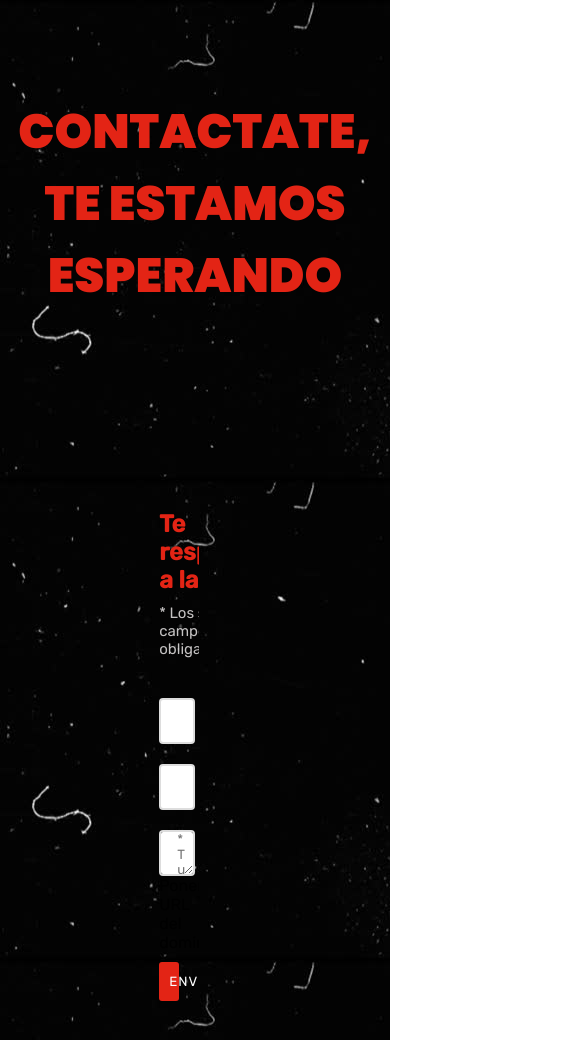
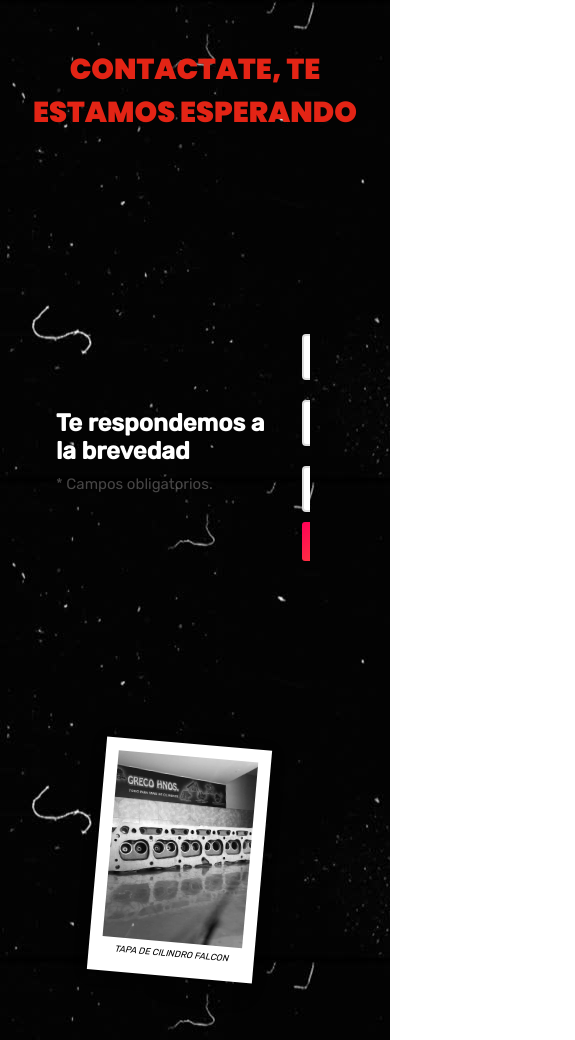
Before and after one commit to steve-ux/greco-hnos, a React (Create React App) app: page /Criptos in a window 390 px wide. Shown: the top 1040 px of the page, 575 px wide, since content can reach past the window. Built offline with nearby package versions, Linux system fonts and the light colour scheme.

Commit message:
se terminaron los estilos y se empezó el responsive

```diff
--- a/src/clientes.scss
+++ b/src/clientes.scss
@@ -64,6 +64,6 @@ $animationSpeed: 40s;
 		filter: grayscale(100%);
 	}
 	.slide:hover {
-		filter: grayscale(0%);
+		filter: none;
 	}
 }
--- a/src/components/Contacto.js
+++ b/src/components/Contacto.js
@@ -10,6 +10,7 @@ function Contacto() {
       <h1 className="titleContacto" id="Contacto" data-aos="fade-down" data-aos-duration="600">Contactate, te estamos esperando</h1>
       <div className="text-contacto"></div>
       <FormularioContacto />
+      <div className="containerContact">
       <h2 className="titleContacto2">Otras vías de contacto</h2>
       <div className="iconos-valores">
         <div className="container-iconos">
@@ -22,7 +23,7 @@ function Contacto() {
           <div>
             <p className="texto-primeroT">
             <a href="tel:2615069690"><img className="imagenC" src={Image2} alt="Teléfono fijo" /></a>
-            <p className="text-icons"><a href="tel:2615069690"><p className="text-icons">261 431-4024</p></a></p>
+            <p className="text-icons"><a href="tel:2614314024"><p className="text-icons">261 431-4024</p></a></p>
             </p>
           </div>
           <div>
@@ -44,6 +45,7 @@ function Contacto() {
       </div>
       <div className="textMaps">
       </div>
+      </div>
     </div>
   );
 }
--- a/src/components/Footer.js
+++ b/src/components/Footer.js
@@ -8,7 +8,8 @@ function Footer() {
           <div className="containerFooter">
               <a href="https://www.facebook.com/GrecoHnos" target="_blank" rel="noreferrer"><img src={LogoLinkedIn} width="60" alt="Logo Facebook"/></a>
           </div>
-              <p className="text-footer">Greco Hermanos © <span id="get-current-year">{new Date().getFullYear()}</span></p>
+              <p className="text-footer">Greco Hermanos © <span id="get-current-year">{new Date().getFullYear()}</span> | Mendoza, AR</p>
+              <p className="text-footer2">Web creada por <span><a href="https://linktr.ee/steve.ok" target="_blank" rel="noreferrer" className="firma">EDev</a></span></p>
           </div>
         </footer>
       </div>
--- a/src/components/FormularioContacto.js
+++ b/src/components/FormularioContacto.js
@@ -33,7 +33,7 @@
 
 //   export default Formulario;
 import "../form.scss";
-//import CilindroFalcon from "../assets/tapa.jpeg";
+import CilindroFalcon from "../assets/tapa.jpeg";
 
 
   function Formulario() {
@@ -43,19 +43,27 @@ import "../form.scss";
       <div class="left">
        <div class="header">
       <h2 class="animation a1">Te respondemos a la brevedad</h2>
-      <h4 class="animation a2">* Los siguientes campos son obligatorios.</h4>
+      <h4 class="animation a2">* Campos obligatorios.</h4>
        </div>
-    <div class="form" action="https://formsubmit.co/grecohnostc@hotmail.com" method="POST">
+    <form class="form" action="https://formsubmit.co/exe.universal@gmail.com" method="POST">
       <input required id="full_name" type="text" class="form-field animation a4" placeholder="* Nombre"/>
       <input required id="email" type="email" class="form-field animation a3" placeholder="* Correo"/>
       <textarea required id="message" name="Mensaje" type="textarea" minLength="10" title="Mensaje mínimo de 10 caracteres." className="inputMsj" class="form-field animation a3" placeholder="* Tu consulta"/>
-         <input type="hidden" name="_next" value="https://.com/Enviado"/> Poner URL del dominio
+         <input type="hidden" name="_next" value="https://grecohnos.com/Enviado"/>
          <input type="hidden" name="_subject" value="Nueva consulta desde la web!"/>
          <input type="hidden" name="_captcha" value="false"/>
-      <button class="animation a6">ENVIAR</button>
+      <button class="animation a6" type="submit" value="Send">ENVIAR</button>
+    </form>
     </div>
-    </div>
-      <div class="right"></div>
+    <div class="wrapper">
+
+<div class="item">
+  <div class="polaroid"><img src={CilindroFalcon} alt="Tapa de cilindro Falcon"/>
+    <div class="caption">Tapa de cilindro Falcon</div>
+  </div>
+</div>
+
+</div>
       </div>
     </>
 
--- a/src/form.scss
+++ b/src/form.scss
@@ -13,6 +13,67 @@ body {
   padding: 2rem;
   width: 80%;
 }
+@media (max-width: 699px) {
+  .container {
+    display: flex;
+    flex-direction: column;
+    height: 100vh;
+    width: 100%;
+    margin-left: -8rem !important;
+  }
+  .left {
+    overflow: hidden;
+    display: flex;
+    flex-wrap: wrap;
+    flex-direction: column;
+    justify-content: center;
+    animation-name: left;
+    animation-duration: 1s;
+    animation-fill-mode: both;
+    animation-delay: 1s;
+    width: 100% !important;
+  }
+  .wrapper {
+    width: 100% !important;
+    margin-left: 7rem !important;
+    margin-top: 2rem;
+    padding: 0 2rem;
+    text-align: center;
+    animation: myAnim 20s ease 0s infinite normal forwards;
+  }
+  .polaroid {
+    background: rgb(239, 65, 65);
+    padding: 1rem;
+    box-shadow: 0 0.2rem 1.2rem rgba(0,0,0,0.2);
+
+  }
+  .polaroid > img{
+    width: 100% !important;
+    height: auto;
+  }
+  .caption {
+    font-size: 0.7rem !important;
+    text-align: center;
+    line-height: 2em;
+    text-transform: uppercase;
+    font-style: italic;
+  }
+  .item {
+    width: 90% !important;
+    display: inline-block;
+    filter: grayscale(100%);
+  }
+  .form > input{
+    width: 140% !important;
+  }
+  .form > textarea {
+    width: 140% !important;
+  }
+  .header > h2 {
+    width: 100%;
+    color: white !important;
+  }
+}
 
 .left {
   overflow: hidden;
@@ -24,21 +85,8 @@ body {
   animation-duration: 1s;
   animation-fill-mode: both;
   animation-delay: 1s;
-  margin-left: 5rem;
-}
-
-.right {
-  flex: 1;
-  background-color: black;
-  transition: 1s;
-  width: 20%;
-  margin-left: 5rem;
-  background-image: url('./assets/tapa.jpeg');
-  background-size: cover;
-  background-repeat: no-repeat;
-  background-position: center;
-  filter: grayscale(100%) blur(.5px);
-  animation: myAnim 20s ease 0s infinite normal forwards;
+  margin-left: 6rem;
+  width: 70%;
 }
 
 @keyframes myAnim {
@@ -69,6 +117,106 @@ body {
 	}
 }
 
+.wrapper {
+  width: 100%;
+  padding: 0 2rem;
+  text-align: center;
+  animation: myAnim 20s ease 0s infinite normal forwards;
+}
+.polaroid {
+  background: rgb(255, 255, 255);
+  padding: 1rem;
+  box-shadow: 0 0.2rem 1.2rem rgba(0,0,0,0.2);
+
+}
+.polaroid > img{
+  width: 100%;
+  height: auto;
+}
+.caption {
+  font-size: 1.3rem;
+  text-align: center;
+  line-height: 2em;
+  text-transform: uppercase;
+  font-style: italic;
+}
+.item {
+  width: 70%;
+  display: inline-block;
+  filter: grayscale(100%);
+}
+.item .polaroid:before {
+  content: '';
+  position: absolute;
+  z-index: -1;
+  transition: all 0.35s;
+}
+.item:nth-of-type(4n+1) {
+  transform: scale(0.8, 0.8) rotate(5deg);
+  transition: all 0.35s;
+}
+.item:nth-of-type(4n+1) .polaroid:before {
+  transform: rotate(6deg);
+  height: 20%;
+  width: 47%;
+  bottom: 30px;
+  right: 12px;
+  box-shadow: 0 2.1rem 2rem rgba(0,0,0,0.4);
+}
+.item:nth-of-type(4n+2) {
+  transform: scale(0.8, 0.8) rotate(-5deg);
+  transition: all 0.35s;
+}
+.item:nth-of-type(4n+2) .polaroid:before {
+  transform: rotate(-6deg);
+  height: 20%;
+  width: 47%;
+  bottom: 30px;
+  left: 12px;
+  box-shadow: 0 2.1rem 2rem rgba(0,0,0,0.4);
+}
+.item:nth-of-type(4n+4) {
+  transform: scale(0.8, 0.8) rotate(3deg);
+  transition: all 0.35s;
+}
+.item:nth-of-type(4n+4) .polaroid:before {
+  transform: rotate(4deg);
+  height: 20%;
+  width: 47%;
+  bottom: 30px;
+  right: 12px;
+  box-shadow: 0 2.1rem 2rem rgba(0,0,0,0.3);
+}
+.item:nth-of-type(4n+3) {
+  transform: scale(0.8, 0.8) rotate(-3deg);
+  transition: all 0.35s;
+}
+.item:nth-of-type(4n+3) .polaroid:before {
+  transform: rotate(-4deg);
+  height: 20%;
+  width: 47%;
+  bottom: 30px;
+  left: 12px;
+  box-shadow: 0 2.1rem 2rem rgba(0,0,0,0.3);
+}
+.item:hover {
+  filter: sepia(100%);
+  transform: scale(1, 1) rotate(0deg) !important;
+  transition: all 0.35s;
+}
+.item:hover .polaroid:before {
+  content: '';
+  position: absolute;
+  z-index: -1;
+  transform: rotate(0deg);
+  height: 90%;
+  width: 90%;
+  bottom: 0%;
+  right: 5%;
+  box-shadow: 0 1rem 3rem rgba(0,0,0,0.2);
+  transition: all 0.35s;
+}
+
 
 .header > h2 {
   margin: 0;
@@ -79,7 +227,7 @@ body {
   margin-top: 10px;
   font-weight: normal;
   font-size: 15px;
-  color: rgba(255, 252, 252, 0.768);
+  color: rgba(255, 252, 252, 0.27);
 }
 
 .form {
@@ -96,7 +244,12 @@ body {
   color: #000;
   font-size: 14px;
 }
-
+.form > input{
+  width: 140%;
+}
+.form > textarea {
+  width: 140%;
+}
 .form-field {
   height: 46px;
   padding: 0 16px;
@@ -115,9 +268,10 @@ body {
 .form > button {
   padding: 12px 10px;
   border: 0;
-  background: #e32415;
+  background: linear-gradient(315deg, #ffbc00, #ff0058);
   border-radius: 3px;
   margin-top: 10px;
+  width: 140%;
   color: #fff;
   letter-spacing: 1px;
   font-family: 'Rubik', sans-serif;
@@ -125,7 +279,8 @@ body {
 }
 
 button:hover {
-    background: #9c190f;
+  background: linear-gradient(315deg, #4dff03, #00d0ff);
+  color: black;
 }
 
 .animation {
@@ -133,6 +288,7 @@ button:hover {
   animation-duration: .4s;
   animation-fill-mode: both;
   animation-delay: 2s;
+  width: 150%;
 }
 
 .a1 {
--- a/src/index.css
+++ b/src/index.css
@@ -41,6 +41,22 @@ body {
 
 .logo-header {
   filter: drop-shadow(8px 8px 20px red)
+}
+@media (max-width: 699px) {
+  .logo-header {
+    width: 60%;
+  }
+  .video {
+    position: absolute;
+    width: 100%;
+    left: 50%;
+    top: 40%;
+    height: 140%;
+    object-fit: cover;
+    transform: translate(-50%, -50%);
+    z-index: -1;
+    filter: grayscale(100%);
+  }
 }
 
 .containerElements {
@@ -188,6 +204,53 @@ a:hover span:nth-child(2):after {
   text-transform: uppercase;
   letter-spacing: 1px;
 }
+.box-padre {
+  display: flex;
+  flex-direction: row;
+  padding: 1rem;
+  margin-bottom: 4rem;
+}
+@media (max-width: 699px) {
+  .text-nosotros {
+    color: rgb(255, 255, 255);
+    padding: 1rem;
+    width: 100%;
+    font-size: 1rem;
+    font-family: 'Poppins', sans-serif;
+    text-transform: uppercase;
+    letter-spacing: 1px;
+    margin-top: 1rem;
+  }
+
+  .div-img {
+    background: linear-gradient(315deg, #03a9f4, #ff0058);
+  }
+  .img-nosotros {
+    mix-blend-mode: multiply;
+    filter: grayscale(100%);
+    padding: 1rem;
+    margin-left: 1rem;
+    width: 90%;
+    display: flex;
+    align-self: center;
+  }
+  .box-nosotros {
+    display: flex;
+    flex-direction: column;
+  }
+  .titleNosotros {
+    text-align: center;
+    font-size: 1.8rem;
+    color: var(--primary-color);
+    text-transform: uppercase;
+    font-family: 'Poppins', sans-serif;
+    letter-spacing: 1px;
+  }
+  .box-padre {
+    display: flex;
+    flex-direction: column;
+  }
+}
 
 iframe {
   padding: 1rem;
@@ -213,7 +276,7 @@ span {
   flex-direction: row;
 }
 .div-img {
-  background-color: #ce4343;
+  background: linear-gradient(315deg, #ffbc00, #ff0058);
 }
 .img-nosotros {
   mix-blend-mode: multiply;
@@ -230,6 +293,12 @@ span {
   padding: 1rem;
   background-image: url("./assets/Black\ and\ noise.jpg");
 }
+.containerContact {
+  background-image: url("./assets/wall-neon.jpg");
+  background-repeat: no-repeat;
+  background-size: cover;
+  width: 100%;
+}
 
 .titleContacto {
   text-align: center;
@@ -237,7 +306,23 @@ span {
   color: var(--primary-color);
   text-transform: uppercase;
   font-family: 'Poppins', sans-serif;
-  margin-top: 5rem;
+  margin-top: 2rem;
+}
+@media (max-width: 699px) {
+  .titleContacto {
+    text-align: center;
+    font-size: 1.8rem;
+    color: var(--primary-color);
+    text-transform: uppercase;
+    font-family: 'Poppins', sans-serif;
+    margin-top: 2rem;
+  }
+  .container-contact {
+    padding: 1rem;
+    background-image: url("./assets/Black\ and\ noise.jpg");
+    display: flex;
+    flex-direction: column;
+  }
 }
 .titleContacto2 {
   text-align: center;
@@ -253,6 +338,15 @@ span {
   justify-content: space-around;
   margin-top: 3rem;
 }
+
+@media (max-width: 699px) {
+  .container-iconos {
+    display: flex;
+    flex-direction: column;
+    justify-content: space-around;
+    margin-top: 3rem;
+  }
+}
 .texto-primeroT {
   color: #ffffff;
   font-weight: bold;
@@ -266,7 +360,8 @@ span {
   text-align: center;
 }
 .text-icons:hover {
-  color: var(--primary-color);
+  color: black;
+  filter: drop-shadow(3px 5px 20px red)
 }
 .imagenD {
   width: 25%;
@@ -352,5 +447,26 @@ footer {
 }
 .text-footer {
   text-align: center;
-  color: white;
+  color: rgb(156, 156, 156);
+  font-size: 1.3rem;
 }
+.text-footer2 {
+  text-align: center;
+  color: rgb(110, 110, 110);
+  opacity: 100%;
+  font-size: .8rem;
+}
+.firma {
+  text-transform: none;
+  font-weight: bold;
+  color: #481040;
+  font-size: .8rem;
+}
+.firma:hover {
+  color: rgb(110, 110, 110);
+  filter: drop-shadow(3px 5px 20px #1d061a);
+  font-size: .8rem;
+}
+#get-current-year {
+  color: rgb(156, 156, 156);
+}
```
Also changed, not shown: src/components/Nosotros.js (+6 -22 lines), src/assets/wall-neon.jpg (added).
